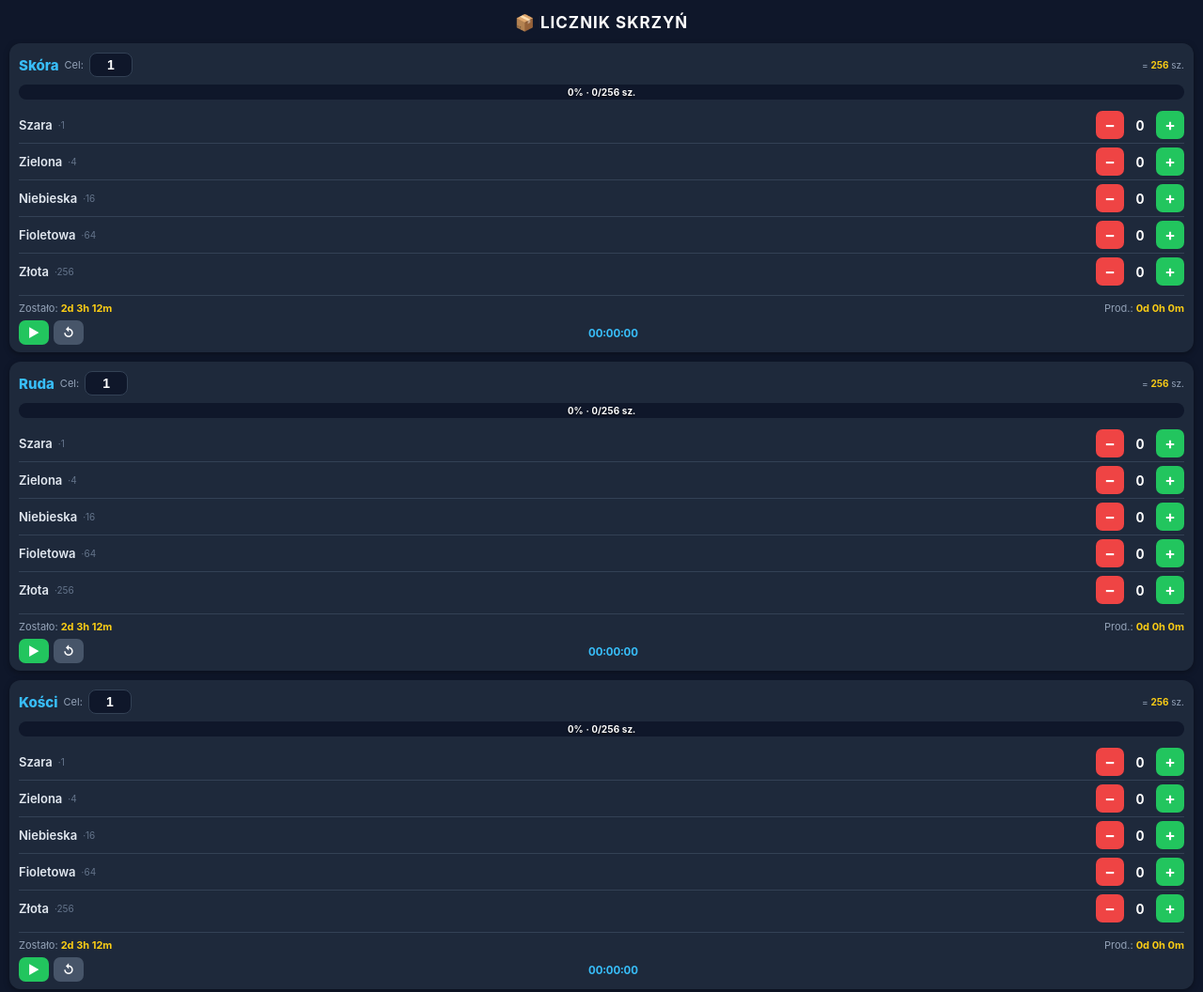
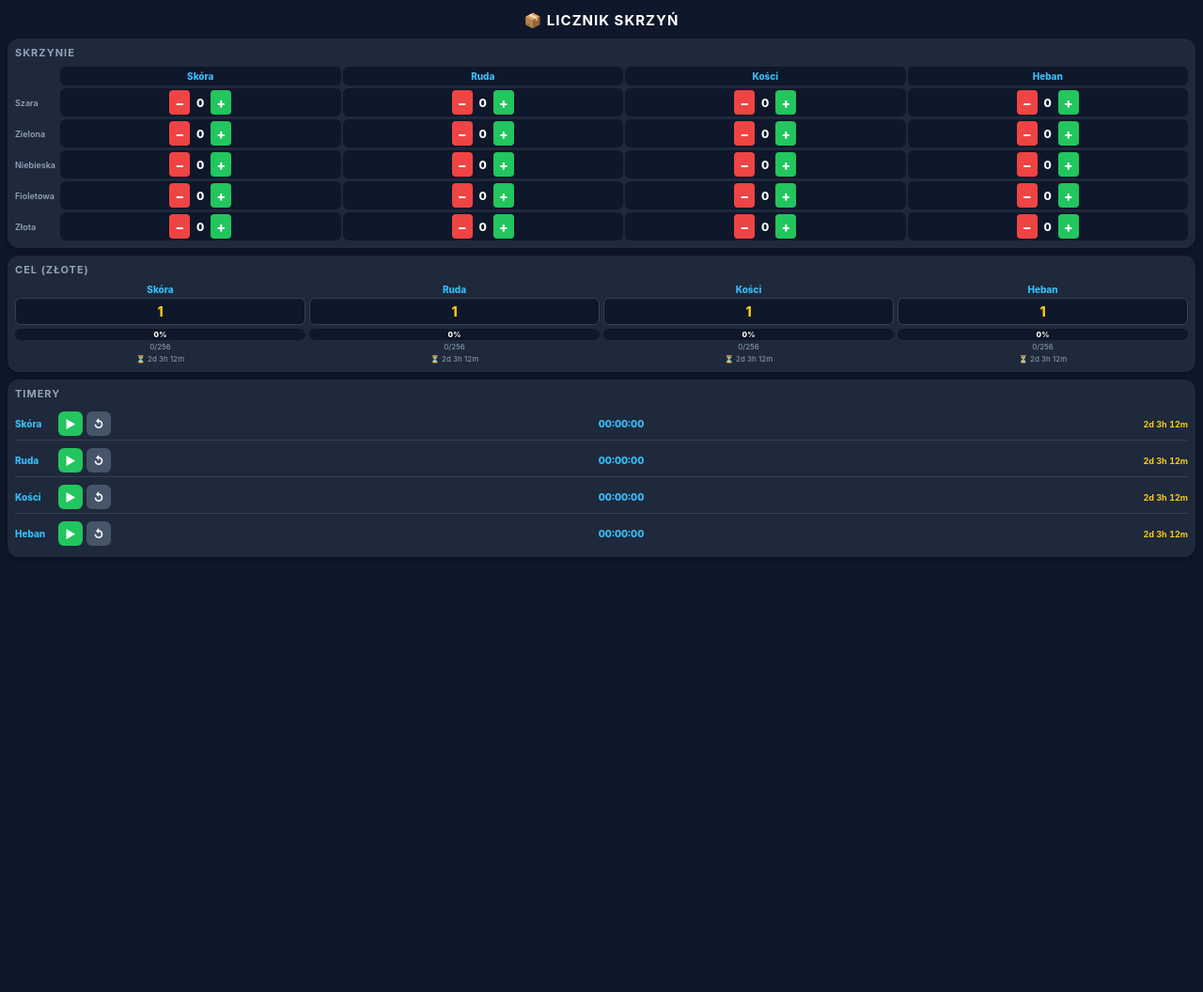
Before and after one commit to roninserek-blip/Skrzynie-2, a plain HTML site: page index.html in a window 1280 px wide. Shown: the top 1056 px of the page at 94% size. After the commit the page ends 800 px from the top, so only its background shows below. Drawn offline with Linux system fonts and the light colour scheme.

Commit message:
Update index.html

```diff
--- a/index.html
+++ b/index.html
@@ -3,123 +3,228 @@
 <head>
   <meta charset="utf-8">
   <meta name="viewport" content="width=device-width, initial-scale=1, maximum-scale=1">
-<meta name="theme-color" content="#1F2937">
+  <meta name="theme-color" content="#0f172a">
   <title>Licznik Skrzyń</title>
   <style>
     * { box-sizing: border-box; -webkit-tap-highlight-color: transparent; }
+    html, body { margin: 0; padding: 0; }
     body {
-    margin: 0; font-family: -apple-system, "Segoe UI", Roboto, sans-serif;
-    background: #0f172a; color: #e2e8f0; padding: 10px;
-    padding-bottom: 24px;
+      font-family: -apple-system, "Segoe UI", Roboto, sans-serif;
+      background: #0f172a;
+      color: #e2e8f0;
+      padding: 8px;
+      overflow-x: hidden;
     }
-  h1 { font-size: 17px; text-align: center; margin: 4px 0 12px;
-       color: #fff; letter-spacing: 1px; }
-
-  .res-card {
-    background: #1e293b; border-radius: 12px;
-    padding: 10px 10px 8px; margin-bottom: 10px;
-    box-shadow: 0 2px 6px rgba(0,0,0,.35);
+    h1 {
+      font-size: 15px;
+      text-align: center;
+      margin: 4px 0 10px;
+      color: #fff;
+      letter-spacing: 1px;
     }
-
-  .res-header {
-    display: flex; align-items: center; gap: 6px;
+    .card {
+      background: #1e293b;
+      border-radius: 12px;
+      padding: 8px;
       margin-bottom: 8px;
+      box-shadow: 0 2px 6px rgba(0,0,0,.3);
     }
-  .res-name {
-    font-size: 15px; font-weight: 800; color: #38bdf8;
-    flex: 0 0 auto;
+    .card h2 {
+      font-size: 11px;
+      margin: 0 0 8px;
+      text-transform: uppercase;
+      color: #94a3b8;
+      letter-spacing: 1px;
+      font-weight: 700;
     }
-  .goal-lbl { font-size: 11px; color: #94a3b8; }
-  .goal-lbl b { color: #facc15; }
-  .goal-inp {
-    width: 46px;
-    background: #0f172a; border: 1px solid #334155;
-    color: #fff; font-size: 14px;
-    padding: 4px 4px; border-radius: 8px;
-    font-weight: 700; text-align: center;
-    -moz-appearance: textfield;
+    .box-grid {
+      display: grid;
+      grid-template-columns: 46px repeat(4, 1fr);
+      gap: 3px 2px;
+      align-items: center;
     }
-  .goal-inp::-webkit-outer-spin-button,
-  .goal-inp::-webkit-inner-spin-button { -webkit-appearance: none; margin: 0; }
-  .goal-hint { font-size: 10px; color: #94a3b8; margin-left: auto; }
-  .goal-hint b { color: #facc15; }
-
-  .res-progress {
-    height: 16px; background: #0f172a; border-radius: 8px;
-    overflow: hidden; position: relative; margin-bottom: 8px;
+    .box-hdr {
+      font-size: 10px;
+      font-weight: 800;
+      text-align: center;
+      padding: 4px 0;
+      color: #38bdf8;
+      background: #0f172a;
+      border-radius: 6px;
     }
-  .res-bar {
-    height: 100%; background: linear-gradient(90deg,#22c55e,#16a34a);
-    width: 0%; transition: width .3s;
+    .box-lbl {
+      font-size: 9px;
+      font-weight: 600;
+      color: #94a3b8;
+      overflow: hidden;
+      text-overflow: ellipsis;
+      white-space: nowrap;
     }
-  .res-prog-txt {
-    position: absolute; inset: 0; display: flex;
-    align-items: center; justify-content: center;
-    font-size: 10px; font-weight: 700; color: #fff;
-    text-shadow: 0 1px 2px rgba(0,0,0,.8);
-    font-variant-numeric: tabular-nums;
+    .box-cell {
+      display: flex;
+      align-items: center;
+      justify-content: center;
+      background: #0f172a;
+      border-radius: 6px;
+      padding: 2px 0;
     }
-
-  .box-row {
-    display: flex; align-items: center; gap: 4px;
-    padding: 4px 0; border-bottom: 1px solid #334155;
-  }
-  .box-row:last-child { border-bottom: none; }
-  .bname { font-size: 13px; font-weight: 600; flex: 0 0 auto; }
-  .bmult { font-size: 10px; color: #64748b; margin-left: 2px; flex: 1; }
-
     .mini {
-    width: 30px; height: 30px; padding: 0; border-radius: 7px;
-    font-size: 17px; font-weight: 700; color: #fff;
-    display: flex; align-items: center; justify-content: center;
-    font-family: inherit; cursor: pointer; border: none;
+      width: 22px;
+      height: 26px;
+      padding: 0;
+      border: none;
+      border-radius: 4px;
+      font-size: 14px;
+      font-weight: 800;
+      color: #fff;
+      cursor: pointer;
+      display: flex;
+      align-items: center;
+      justify-content: center;
+      font-family: inherit;
       transition: transform .08s;
     }
     .mini:active { transform: scale(.9); }
     .minus { background: #ef4444; }
-  .plus  { background: #22c55e; }
+    .plus { background: #22c55e; }
     .bqty {
-    min-width: 26px; text-align: center;
-    font-size: 14px; font-weight: 700; color: #fff;
-    font-variant-numeric: tabular-nums;
+      min-width: 22px;
+      text-align: center;
+      font-size: 12px;
+      font-weight: 800;
+      color: #fff;
+      padding: 0 1px;
     }
-
-  .res-footer {
-    display: flex; justify-content: space-between;
-    font-size: 11px; color: #94a3b8;
-    margin-top: 6px; padding-top: 6px;
-    border-top: 1px solid #334155;
+    .goal-grid {
+      display: grid;
+      grid-template-columns: repeat(4, 1fr);
+      gap: 4px;
     }
-  .res-footer b { color: #facc15; font-weight: 700; }
-
-  .timer-mini {
-    display: flex; align-items: center; gap: 5px;
-    margin-top: 6px;
+    .goal-col { text-align: center; }
+    .goal-name {
+      font-size: 10px;
+      font-weight: 800;
+      color: #38bdf8;
+      margin-bottom: 3px;
+    }
+    .goal-inp {
+      width: 100%;
+      padding: 5px 2px;
+      font-size: 14px;
+      font-weight: 800;
+      text-align: center;
+      background: #0f172a;
+      color: #facc15;
+      border: 1px solid #334155;
+      border-radius: 6px;
+      font-family: inherit;
+      -moz-appearance: textfield;
+    }
+    .goal-inp::-webkit-outer-spin-button,
+    .goal-inp::-webkit-inner-spin-button {
+      -webkit-appearance: none;
+      margin: 0;
+    }
+    .goal-bar-wrap {
+      height: 12px;
+      background: #0f172a;
+      border-radius: 6px;
+      overflow: hidden;
+      position: relative;
+      margin-top: 4px;
+    }
+    .goal-bar {
+      height: 100%;
+      background: linear-gradient(90deg, #22c55e, #16a34a);
+      width: 0%;
+      transition: width .3s;
+    }
+    .goal-bar.complete {
+      background: linear-gradient(90deg, #16a34a, #059669);
+    }
+    .goal-pct {
+      position: absolute;
+      inset: 0;
+      display: flex;
+      align-items: center;
+      justify-content: center;
+      font-size: 8px;
+      font-weight: 800;
+      color: #fff;
+      text-shadow: 0 1px 2px rgba(0,0,0,.9);
+    }
+    .goal-info {
+      font-size: 8px;
+      color: #94a3b8;
+      margin-top: 2px;
+      line-height: 1.4;
+    }
+    .timers { display: flex; flex-direction: column; gap: 4px; }
+    .timer-row {
+      display: flex;
+      align-items: center;
+      gap: 4px;
+      padding: 4px 0;
+      border-bottom: 1px solid #334155;
+    }
+    .timer-row:last-child { border-bottom: none; }
+    .timer-name {
+      font-size: 10px;
+      font-weight: 800;
+      color: #38bdf8;
+      width: 42px;
     }
     .timer-btn {
-    width: 32px; height: 26px; padding: 0; border-radius: 7px;
-    font-size: 13px; font-weight: 700; color: #fff;
-    background: #22c55e; border: none; cursor: pointer;
-    display: flex; align-items: center; justify-content: center;
+      width: 26px;
+      height: 26px;
+      padding: 0;
+      border: none;
+      border-radius: 6px;
+      font-size: 12px;
+      font-weight: 800;
+      color: #fff;
+      background: #22c55e;
+      cursor: pointer;
       font-family: inherit;
     }
     .timer-btn.stop { background: #f59e0b; }
     .timer-btn.reset { background: #475569; }
     .timer-txt {
-    flex: 1; font-size: 12px; font-weight: 700; color: #38bdf8;
-    text-align: center; font-variant-numeric: tabular-nums;
-  }
-  .timer-prod {
-    font-size: 11px; color: #22c55e; font-weight: 700;
-    min-width: 44px; text-align: right;
+      flex: 1;
+      font-size: 11px;
+      font-weight: 800;
+      color: #38bdf8;
+      text-align: center;
       font-variant-numeric: tabular-nums;
     }
+    .timer-left {
+      font-size: 9px;
+      color: #94a3b8;
+      text-align: right;
+      min-width: 60px;
+      font-variant-numeric: tabular-nums;
+    }
+    .timer-left b { color: #facc15; }
   </style>
 </head>
 <body>
 
 <h1>📦 LICZNIK SKRZYŃ</h1>
-<div id="resources"></div>
+
+<div class="card">
+  <h2>Skrzynie</h2>
+  <div class="box-grid" id="boxGrid"></div>
+</div>
+
+<div class="card">
+  <h2>Cel (złote)</h2>
+  <div class="goal-grid" id="goalGrid"></div>
+</div>
+
+<div class="card">
+  <h2>Timery</h2>
+  <div class="timers" id="timersList"></div>
+</div>
 
 <script>
 const RESOURCES = [
@@ -142,48 +247,29 @@ const BASE_BOXES = 15;
 const BOX_TIME_HOURS = BASE_HOURS / BASE_BOXES;
 const GOLDEN_MULT = 256;
 
-function emptyCounts() {
-  return { szara:0, zielona:0, niebieska:0, fioletowa:0, zlota:0 };
-}
-function emptyRes() {
-  return { counts: emptyCounts(), goal: 1, timerStart: null };
-}
+function emptyCounts() { return {szara:0,zielona:0,niebieska:0,fioletowa:0,zlota:0}; }
+function emptyRes() { return {counts: emptyCounts(), goal: 1, timerStart: null}; }
 
 function load() {
   try { return JSON.parse(localStorage.getItem('skrzynie')); } catch(e){ return null; }
 }
-function save() {
-  localStorage.setItem('skrzynie', JSON.stringify(state));
-}
+function save() { localStorage.setItem('skrzynie', JSON.stringify(state)); }
 
 let state = load();
-
 if (!state || state.version !== 4) {
-  if (state && state.version === 3) {
-    state.version = 4;
-    delete state.activeRes;
-    save();
-  } else if (state && state.counts) {
+  const oldCounts = state && state.counts ? state.counts : null;
+  const oldGoal = state && typeof state.goal === 'number' ? state.goal : 1;
+  const oldTimer = state && state.timerStart ? state.timerStart : null;
   state = {
     version: 4,
     data: {
-        skora: { counts: state.counts, goal: state.goal || 1, timerStart: state.timerStart || null },
-        ruda:  emptyRes(),
+      skora: { counts: oldCounts || emptyCounts(), goal: oldGoal, timerStart: oldTimer },
+      ruda: emptyRes(),
       kosci: emptyRes(),
       heban: emptyRes()
     }
   };
   save();
-  } else {
-    state = {
-      version: 4,
-      data: {
-        skora: emptyRes(), ruda: emptyRes(),
-        kosci: emptyRes(), heban: emptyRes()
-      }
-    };
-    save();
-  }
 }
 
 function fmtDHM(hours) {
@@ -191,166 +277,180 @@ function fmtDHM(hours) {
   const d = Math.floor(totalMin / 1440);
   const h = Math.floor((totalMin % 1440) / 60);
   const m = totalMin % 60;
-  return d + 'd ' + h + 'h ' + m + 'm';
+  if (d > 0) return d + 'd ' + h + 'h ' + m + 'm';
+  if (h > 0) return h + 'h ' + m + 'm';
+  return m + 'm';
 }
 
-function buildCard(res) {
-  const data = state.data[res.key];
-  const c = data.counts;
-
-  const card = document.createElement('div');
-  card.className = 'res-card';
-  card.dataset.card = res.key;
-
-  card.innerHTML = `
-    <div class="res-header">
-      <span class="res-name">${res.name}</span>
-      <span class="goal-lbl">Cel:</span>
-      <input type="number" class="goal-inp" value="${data.goal}" min="0" step="1" inputmode="numeric" data-res="${res.key}">
-      <span class="goal-hint">= <b class="goal-grey">0</b> sz.</span>
-    </div>
-    <div class="res-progress">
-      <div class="res-bar"></div>
-      <span class="res-prog-txt"></span>
-    </div>
-    <div class="box-rows"></div>
-    <div class="res-footer">
-      <span class="footer-left"></span>
-      <span class="footer-right"></span>
-    </div>
-    <div class="timer-mini">
-      <button class="timer-btn" data-timer-start="${res.key}">▶</button>
-      <button class="timer-btn reset" data-timer-reset="${res.key}">↺</button>
-      <span class="timer-txt" data-timer-txt="${res.key}">00:00:00</span>
-      <span class="timer-prod" data-timer-prod="${res.key}"></span>
-    </div>
-  `;
-
-  const rows = card.querySelector('.box-rows');
-  TYPES.forEach(t => {
-    const row = document.createElement('div');
-    row.className = 'box-row';
-    row.innerHTML = `
-      <span class="bname">${t.name}</span>
-      <span class="bmult">·${t.mult}</span>
-      <button class="mini minus" data-res="${res.key}" data-type="${t.key}" data-d="-1">−</button>
-      <span class="bqty" data-qty="${t.key}">${c[t.key]}</span>
-      <button class="mini plus" data-res="${res.key}" data-type="${t.key}" data-d="1">+</button>
-    `;
-    rows.appendChild(row);
-  });
-
-  return card;
+function totalGrey(res) {
+  const c = state.data[res].counts;
+  let sum = 0;
+  TYPES.forEach(t => sum += c[t.key] * t.mult);
+  return sum;
 }
 
-function renderAll() {
-  const container = document.getElementById('resources');
-  container.innerHTML = '';
-  RESOURCES.forEach(res => {
-    container.appendChild(buildCard(res));
-    updateCardProgress(res.key);
+function buildSkrzynie() {
+  const el = document.getElementById('boxGrid');
+  let html = '<div></div>';
+  RESOURCES.forEach(r => {
+    html += `<div class="box-hdr">${r.name}</div>`;
   });
-  tickTimers();
+  TYPES.forEach(t => {
+    html += `<div class="box-lbl">${t.name}</div>`;
+    RESOURCES.forEach(r => {
+      html += `<div class="box-cell">
+        <button class="mini minus" data-res="${r.key}" data-type="${t.key}" data-d="-1">−</button>
+        <span class="bqty" data-qty="${r.key}-${t.key}">0</span>
+        <button class="mini plus" data-res="${r.key}" data-type="${t.key}" data-d="1">+</button>
+      </div>`;
+    });
+  });
+  el.innerHTML = html;
 }
 
-function updateCardProgress(resKey) {
-  const card = document.querySelector(`[data-card="${resKey}"]`);
-  if (!card) return;
-  const data = state.data[resKey];
-  const c = data.counts;
+function buildGoals() {
+  const el = document.getElementById('goalGrid');
+  let html = '';
+  RESOURCES.forEach(r => {
+    html += `<div class="goal-col">
+      <div class="goal-name">${r.name}</div>
+      <input class="goal-inp" type="number" min="0" step="1" inputmode="numeric" data-goal="${r.key}" value="${state.data[r.key].goal}">
+      <div class="goal-bar-wrap">
+        <div class="goal-bar" data-goalbar="${r.key}"></div>
+        <span class="goal-pct" data-goalpct="${r.key}">0%</span>
+      </div>
+      <div class="goal-info" data-goalinfo="${r.key}">0/256</div>
+      <div class="goal-info" data-goaltime="${r.key}"></div>
+    </div>`;
+  });
+  el.innerHTML = html;
+}
 
-  let totalS = 0;
-  TYPES.forEach(t => totalS += c[t.key] * t.mult);
+function buildTimers() {
+  const el = document.getElementById('timersList');
+  let html = '';
+  RESOURCES.forEach(r => {
+    html += `<div class="timer-row">
+      <span class="timer-name">${r.name}</span>
+      <button class="timer-btn" data-tstart="${r.key}">▶</button>
+      <button class="timer-btn reset" data-treset="${r.key}">↺</button>
+      <span class="timer-txt" data-ttime="${r.key}">00:00:00</span>
+      <span class="timer-left" data-tleft="${r.key}"></span>
+    </div>`;
+  });
+  el.innerHTML = html;
+}
 
-  const goalGrey = (data.goal || 0) * GOLDEN_MULT;
-  const pct = goalGrey > 0 ? Math.min(100, (totalS/goalGrey)*100) : 0;
-  const leftHours = Math.max(0, goalGrey - totalS) * BOX_TIME_HOURS;
-  const prodHours = totalS * BOX_TIME_HOURS;
-
-  card.querySelector('.res-bar').style.width = pct + '%';
-  card.querySelector('.res-prog-txt').textContent =
-    `${pct.toFixed(0)}% · ${totalS}/${goalGrey} sz.`;
-  card.querySelector('.goal-grey').textContent = goalGrey;
-  card.querySelector('.footer-left').innerHTML =
-    `Zostało: <b>${fmtDHM(leftHours)}</b>`;
-  card.querySelector('.footer-right').innerHTML =
-    `Prod.: <b>${fmtDHM(prodHours)}</b>`;
-
+function refreshCounts() {
+  RESOURCES.forEach(r => {
+    const c = state.data[r.key].counts;
     TYPES.forEach(t => {
-    const q = card.querySelector(`[data-qty="${t.key}"]`);
-    if (q) q.textContent = c[t.key];
+      const el = document.querySelector(`[data-qty="${r.key}-${t.key}"]`);
+      if (el) el.textContent = c[t.key];
+    });
   });
 }
 
-function tickTimers() {
-  RESOURCES.forEach(res => {
-    const data = state.data[res.key];
-    const txt = document.querySelector(`[data-timer-txt="${res.key}"]`);
-    const prod = document.querySelector(`[data-timer-prod="${res.key}"]`);
-    const btn = document.querySelector(`[data-timer-start="${res.key}"]`);
-    if (!txt || !prod) return;
+function refreshGoal(resKey) {
+  const data = state.data[resKey];
+  const total = totalGrey(resKey);
+  const goalGrey = data.goal * GOLDEN_MULT;
+  const pct = goalGrey > 0 ? Math.min(100, (total/goalGrey)*100) : 0;
+  const left = Math.max(0, goalGrey - total);
+  const isComplete = pct >= 100;
+
+  const bar = document.querySelector(`[data-goalbar="${resKey}"]`);
+  const pctEl = document.querySelector(`[data-goalpct="${resKey}"]`);
+  const infoEl = document.querySelector(`[data-goalinfo="${resKey}"]`);
+  const timeEl = document.querySelector(`[data-goaltime="${resKey}"]`);
+
+  if (bar) {
+    bar.style.width = pct + '%';
+    bar.classList.toggle('complete', isComplete);
+  }
+  if (pctEl) pctEl.textContent = pct.toFixed(0) + '%';
+  if (infoEl) infoEl.textContent = total + '/' + goalGrey;
+  if (timeEl) {
+    timeEl.textContent = isComplete ? '✓ gotowe' : '⏳ ' + fmtDHM(left * BOX_TIME_HOURS);
+    timeEl.style.color = isComplete ? '#22c55e' : '#94a3b8';
+  }
+}
+
+function refreshTimers() {
+  RESOURCES.forEach(r => {
+    const data = state.data[r.key];
+    const timeEl = document.querySelector(`[data-ttime="${r.key}"]`);
+    const leftEl = document.querySelector(`[data-tleft="${r.key}"]`);
+    const btn = document.querySelector(`[data-tstart="${r.key}"]`);
+    if (!timeEl) return;
+
+    const total = totalGrey(r.key);
+    const goalGrey = data.goal * GOLDEN_MULT;
+    const left = Math.max(0, goalGrey - total);
+    if (leftEl) leftEl.innerHTML = `<b>${fmtDHM(left * BOX_TIME_HOURS)}</b>`;
 
     if (!data.timerStart) {
-      txt.textContent = '00:00:00';
-      prod.textContent = '';
+      timeEl.textContent = '00:00:00';
       if (btn) { btn.textContent = '▶'; btn.classList.remove('stop'); }
       return;
     }
-
     const diffMs = Date.now() - data.timerStart;
     const totalSec = Math.floor(diffMs / 1000);
     const d = Math.floor(totalSec / 86400);
     const hh = String(Math.floor((totalSec % 86400) / 3600)).padStart(2,'0');
     const mm = String(Math.floor((totalSec % 3600) / 60)).padStart(2,'0');
     const ss = String(totalSec % 60).padStart(2,'0');
-    const prefix = d > 0 ? d + 'd ' : '';
-    txt.textContent = `${prefix}${hh}:${mm}:${ss}`;
-
-    const produced = Math.floor((diffMs / 3600000) / BOX_TIME_HOURS);
-    prod.textContent = `${produced} szt`;
-
+    timeEl.textContent = (d > 0 ? d + 'd ' : '') + `${hh}:${mm}:${ss}`;
     if (btn) { btn.textContent = '⏸'; btn.classList.add('stop'); }
   });
 }
 
-document.getElementById('resources').addEventListener('input', e => {
-  if (e.target.classList.contains('goal-inp')) {
-    const resKey = e.target.dataset.res;
-    state.data[resKey].goal = Math.max(0, parseInt(e.target.value) || 0);
+document.getElementById('boxGrid').addEventListener('click', e => {
+  const btn = e.target.closest('button.mini');
+  if (!btn) return;
+  const { res, type, d } = btn.dataset;
+  state.data[res].counts[type] = Math.max(0, state.data[res].counts[type] + parseInt(d));
   save();
-    updateCardProgress(resKey);
+  refreshCounts();
+  refreshGoal(res);
+  refreshTimers();
+});
+
+document.getElementById('goalGrid').addEventListener('input', e => {
+  const inp = e.target.closest('.goal-inp');
+  if (!inp) return;
+  const res = inp.dataset.goal;
+  state.data[res].goal = Math.max(0, parseInt(inp.value) || 0);
+  save();
+  refreshGoal(res);
+  refreshTimers();
+});
+
+document.getElementById('timersList').addEventListener('click', e => {
+  const btn = e.target.closest('button');
+  if (!btn) return;
+  if (btn.dataset.tstart) {
+    const res = btn.dataset.tstart;
+    const data = state.data[res];
+    if (data.timerStart) data.timerStart = null;
+    else data.timerStart = Date.now();
+    save();
+    refreshTimers();
+  } else if (btn.dataset.treset) {
+    state.data[btn.dataset.treset].timerStart = null;
+    save();
+    refreshTimers();
   }
 });
 
-document.getElementById('resources').addEventListener('click', e => {
-  const btn = e.target.closest('button');
-  if (!btn) return;
+buildSkrzynie();
+buildGoals();
+buildTimers();
+refreshCounts();
+RESOURCES.forEach(r => refreshGoal(r.key));
+refreshTimers();
 
-  if (btn.classList.contains('mini')) {
-    const resKey = btn.dataset.res;
-    const typeKey = btn.dataset.type;
-    const delta = parseInt(btn.dataset.d);
-    const data = state.data[resKey];
-    data.counts[typeKey] = Math.max(0, data.counts[typeKey] + delta);
-    save();
-    updateCardProgress(resKey);
-  } else if (btn.dataset.timerStart) {
-    const resKey = btn.dataset.timerStart;
-    const data = state.data[resKey];
-    if (data.timerStart) data.timerStart = null;
-    else data.timerStart = Date.now();
-    save();
-    tickTimers();
-  } else if (btn.dataset.timerReset) {
-    const resKey = btn.dataset.timerReset;
-    state.data[resKey].timerStart = null;
-    save();
-    tickTimers();
-  }
-});
-
-renderAll();
-setInterval(tickTimers, 1000);
+setInterval(refreshTimers, 1000);
 </script>
 </body>
 </html>
```
Lines whose indentation alone changed are shown as unchanged.
